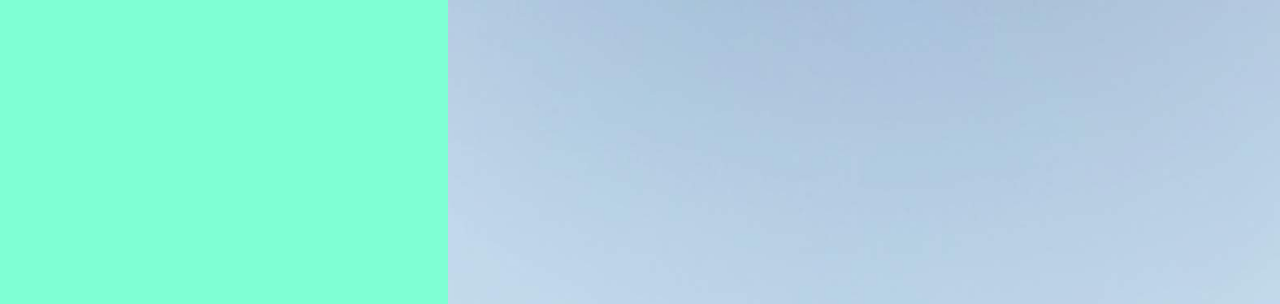
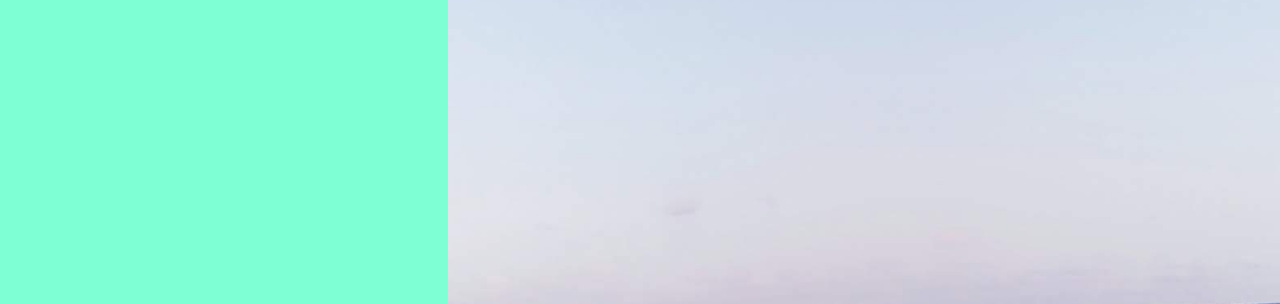
Before and after one commit to rndinda/projects, a plain HTML site: page Image_slider/slide.html in a window 1280 px wide. Shown: the top 304 px of the page. Drawn offline with Linux system fonts and the light colour scheme; a web font is replaced by a local one.

Commit message:
Imge slider

```diff
--- a/Image_slider/slide.css
+++ b/Image_slider/slide.css
@@ -49,10 +49,49 @@ body{
     width: 65%;
 }
 
-img {
+.right-slide > div {
     background-repeat: no-repeat;
     background-size: cover;
     background-position: center;
     height: 100%;
     width: 100%;
 }
+
+button{
+    background-color: #fff;
+    border: none;
+    color: #aaa;
+    cursor: pointer;
+    font-size: 16px;
+    padding: 15px;
+
+}
+
+button:hover{
+    color:#222;
+}
+
+button:focus{
+    outline: none;
+}
+
+.slider-container .action-buttons button{
+    position: absolute;
+    left: 35%;
+    top: 50%;
+    z-index: 100;
+}
+
+.slider-container .action-buttons .down-button{
+    transform: translateX(-100%);
+    border-top-left-radius: 5px;
+    border-bottom-left-radius: 5px;
+
+}
+
+.slider-container .action-buttons .up-button{
+    transform: translateY(-100%);
+    border-top-right-radius: 5px;
+    border-bottom-right-radius: 5px;
+
+}
--- a/Image_slider/slide.html
+++ b/Image_slider/slide.html
@@ -31,17 +31,14 @@
 
         </div>
         <div class="right-slide">
-          <div>  <img src="slide_img/waves.jpg" alt="a girl standing at the shore">
-          </div>
-          <div>
-            <img src="slide_img/sunsetatthebeach.jpg" alt="Sunset">
-        </div>
-        <div>
-            <img src="slide_img/thesun.jpg" alt="the sun">
-        </div>
-        <div>
-<img src="slide_img/agirlatthebeach.jpg" alt="A girl at the beach">
-        </div>
+          <div style="background-image: url(slide_img/agirlatthebeach.jpg)"></div>
+
+        <div style="background-image: url(slide_img/sunsetatthebeach.jpg)"></div>
+        <div style="background-image: url(slide_img/thesun.jpg)"></div>
+
+        <div style="background-image: url(slide_img/waves.jpg)"></div>
+
+
         </div>
         <div class="action-buttons">
             <button class="down-button">
```
